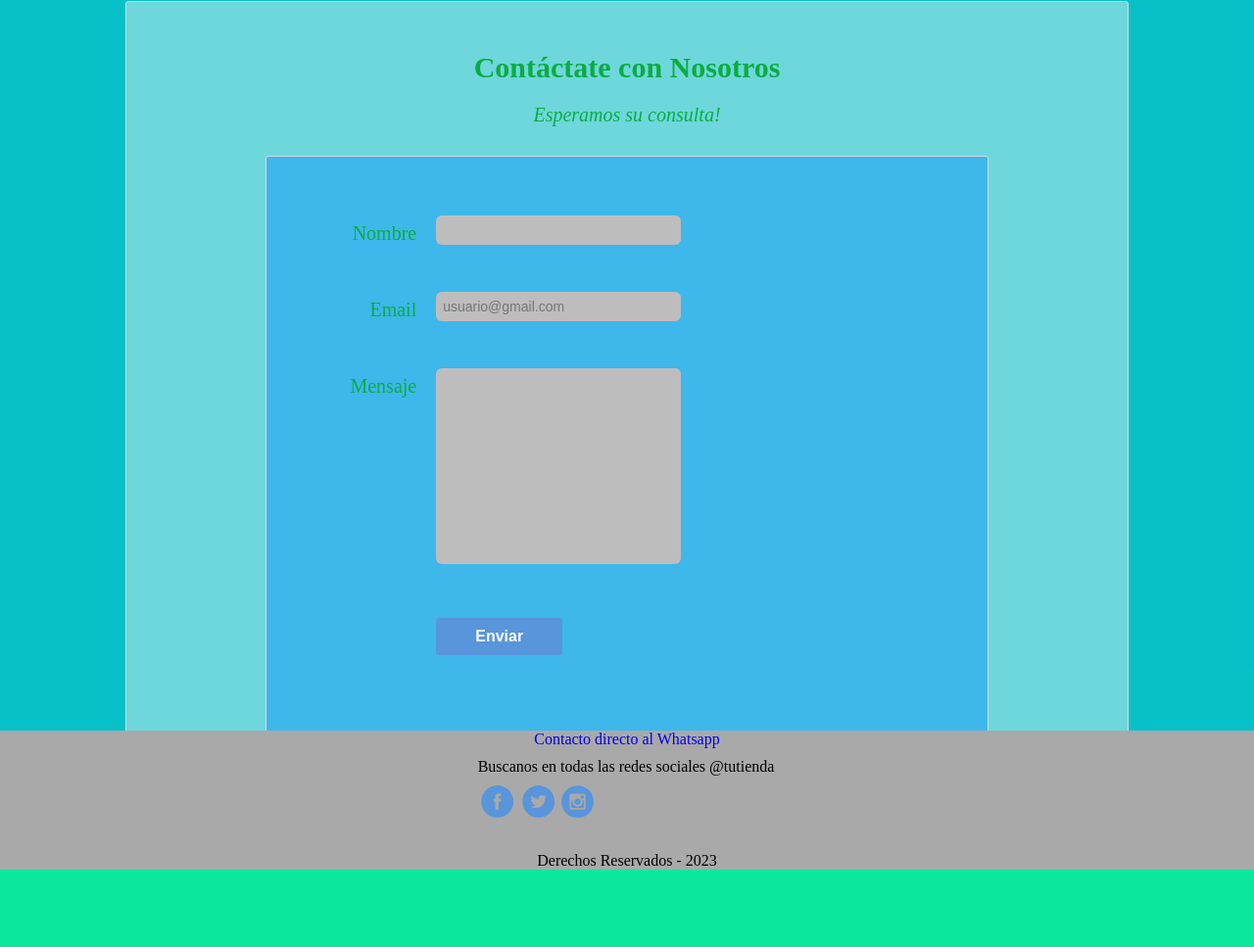
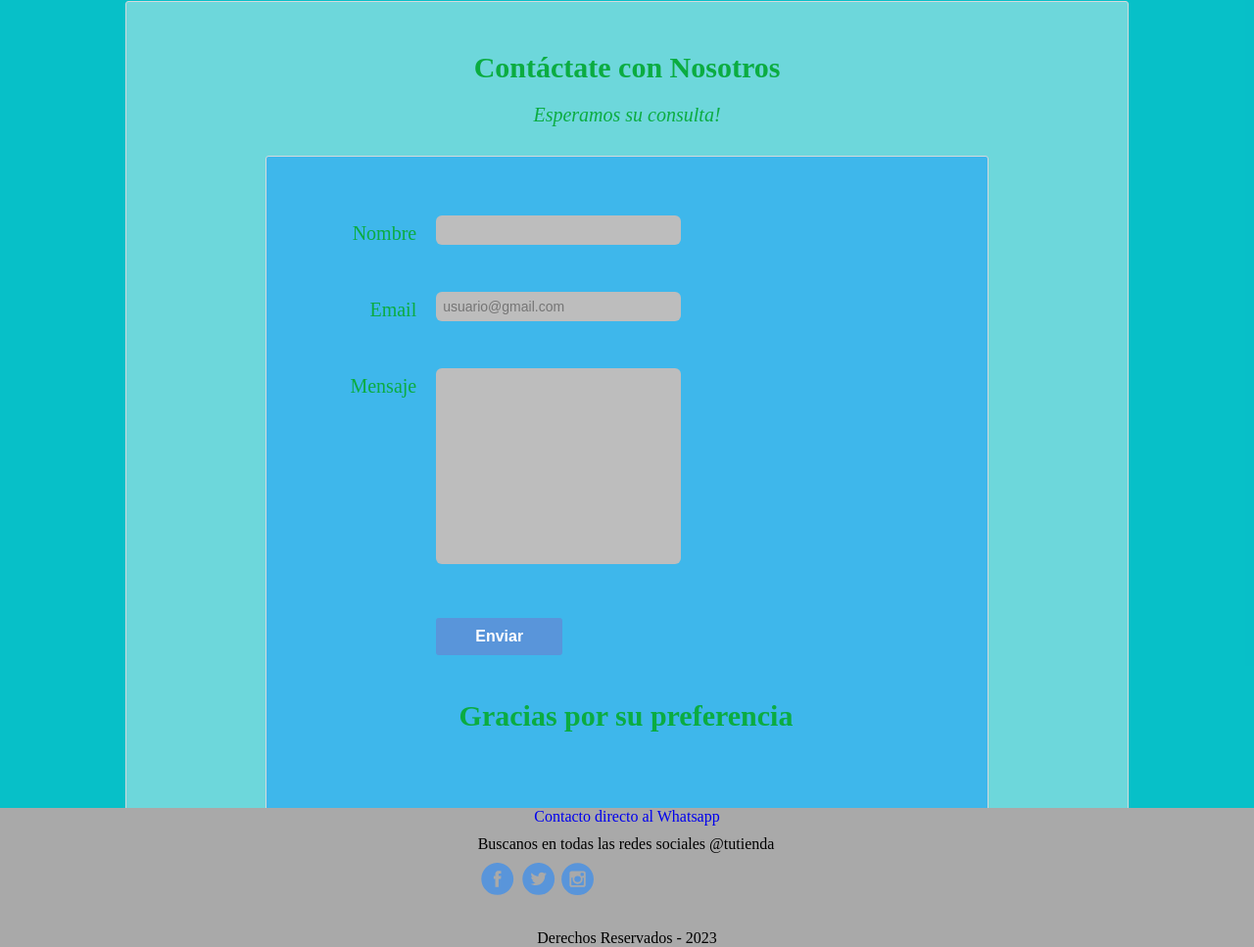
Before and after one commit to luisvacac/paginadeluis, a plain HTML site: page index.html in a window 1280 px wide. Shown: the part 1099-2066 px from the top of the page at 98% size. Before the commit the page ends 1987 px from the top, so only its background shows below. Drawn offline with Linux system fonts and the light colour scheme.

Commit message:
primer actualización

```diff
--- a/index.html
+++ b/index.html
@@ -78,7 +78,7 @@
         </div>
     </div>
 
-    <body>
+
     <footer class="form-header">
       <h1>Contáctate con Nosotros</h1>
       <p><em>Esperamos su consulta!</em></p>
@@ -111,6 +111,17 @@
         </div>
     <p Class="alertas" id="alertas"></p>
 
+<div class=”greeting”>
+    <h1>Gracias por su preferencia</h1>
+
+</div>
+
+
+
+
+    <body>
+
+
 </main>
 <Footer>
     <a ID="contacto" href="https://wa.me/77802005">Contacto directo al Whatsapp </a>
```
Lines whose indentation alone changed are shown as unchanged.
